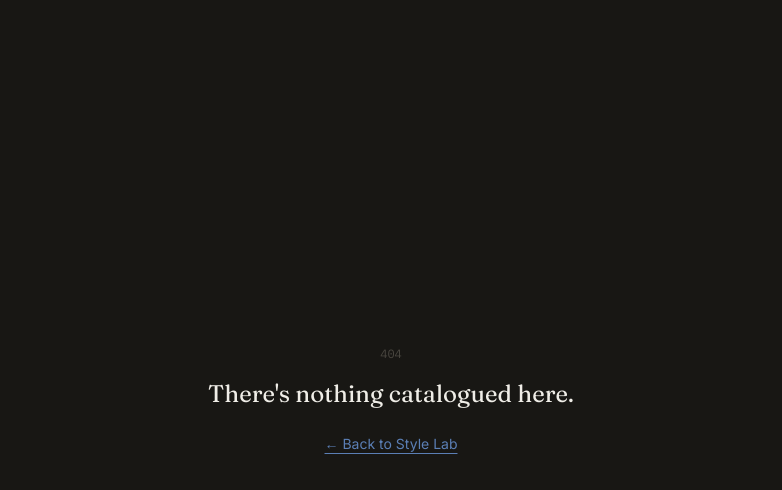
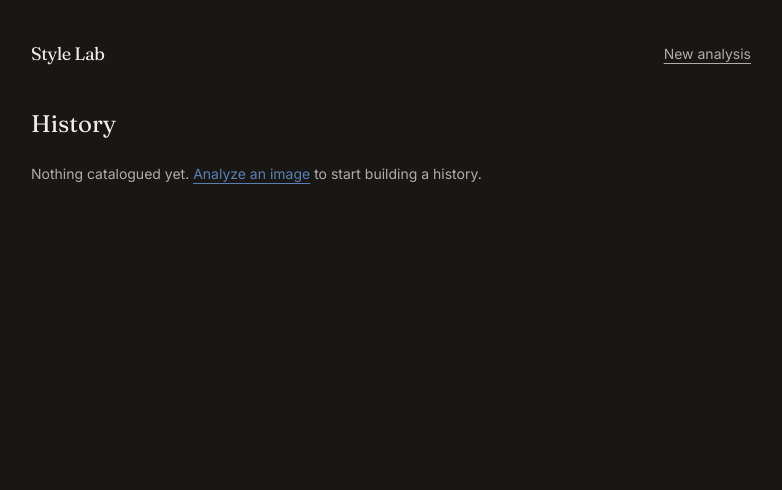
Before and after one commit to dpathfinderedge/style-lab, a React (Vite) app: page /history in a window 1280 px wide. Before the commit this address had no page. Shown: the top 490 px of the page, without its empty margins (249-1031 px from the left). Built offline with nearby package versions, Linux system fonts and the light colour scheme.

Commit message:
fix: run vite and vercel dev separately to fix vercel dev breaking Vite's dev server

```diff
--- a/package.json
+++ b/package.json
@@ -5,7 +5,8 @@
   "type": "module",
   "scripts": {
     "dev": "vite",
-    "dev:full": "vercel dev",
+    "dev:api": "vercel dev --listen 3001",
+    "dev:full": "concurrently -k -n vite,api -c blue,magenta \"npm:dev\" \"npm:dev:api\"",
     "build": "tsc -b && vite build",
     "preview": "vite preview",
     "lint": "eslint . --max-warnings 0",
@@ -29,6 +30,7 @@
     "@typescript-eslint/parser": "^8.4.0",
     "@vercel/node": "latest",
     "@vitejs/plugin-react": "^4.3.1",
+    "concurrently": "^8.2.2",
     "eslint": "^9.9.1",
     "eslint-config-prettier": "^9.1.0",
     "eslint-plugin-react-hooks": "^5.1.0-rc.0",
--- a/src/App.tsx
+++ b/src/App.tsx
@@ -2,6 +2,8 @@ import { BrowserRouter, Routes, Route } from "react-router-dom";
 import { ErrorBoundary } from "@/components/ErrorBoundary";
 import LandingPage from "@/pages/LandingPage";
 import LabPage from "@/pages/LabPage";
+import HistoryPage from "@/pages/HistoryPage";
+import HistoryDetailPage from "@/pages/HistoryDetailPage";
 import NotFoundPage from "@/pages/NotFoundPage";
 
 export default function App(): React.JSX.Element {
@@ -11,6 +13,8 @@ export default function App(): React.JSX.Element {
         <Routes>
           <Route path="/" element={<LandingPage />} />
           <Route path="/lab" element={<LabPage />} />
+          <Route path="/history" element={<HistoryPage />} />
+          <Route path="/history/:id" element={<HistoryDetailPage />} />
           <Route path="*" element={<NotFoundPage />} />
         </Routes>
       </BrowserRouter>
--- /dev/null
+++ b/src/hooks/useAnalysisHistory.ts
@@ -0,0 +1,41 @@
+import { useCallback, useState } from "react";
+import { loadHistory, saveHistory, MAX_HISTORY_ENTRIES } from "@/utils/history";
+import type { HistoryEntry } from "@/types/history";
+import type { StyleAnalysis } from "@/types/style-analysis";
+
+interface UseAnalysisHistoryResult {
+  entries: HistoryEntry[];
+  addEntry: (analysis: StyleAnalysis, thumbnailDataUrl: string) => void;
+  removeEntry: (id: string) => void;
+  clearAll: () => void;
+}
+
+export function useAnalysisHistory(): UseAnalysisHistoryResult {
+  const [entries, setEntries] = useState<HistoryEntry[]>(() => loadHistory());
+
+  const addEntry = useCallback((analysis: StyleAnalysis, thumbnailDataUrl: string) => {
+    setEntries((prev) => {
+      const next = [
+        { id: crypto.randomUUID(), createdAt: Date.now(), thumbnailDataUrl, analysis },
+        ...prev,
+      ].slice(0, MAX_HISTORY_ENTRIES);
+      saveHistory(next);
+      return next;
+    });
+  }, []);
+
+  const removeEntry = useCallback((id: string) => {
+    setEntries((prev) => {
+      const next = prev.filter((e) => e.id !== id);
+      saveHistory(next);
+      return next;
+    });
+  }, []);
+
+  const clearAll = useCallback(() => {
+    setEntries([]);
+    saveHistory([]);
+  }, []);
+
+  return { entries, addEntry, removeEntry, clearAll };
+}
--- /dev/null
+++ b/src/pages/HistoryDetailPage.tsx
@@ -0,0 +1,33 @@
+import { Link, useParams } from "react-router-dom";
+import { AnalysisResults } from "@/components/analysis/AnalysisResults";
+import { useAnalysisHistory } from "@/hooks/useAnalysisHistory";
+
+export default function HistoryDetailPage(): React.JSX.Element {
+  const { id } = useParams<{ id: string }>();
+  const { entries } = useAnalysisHistory();
+  const entry = entries.find((e) => e.id === id);
+
+  return (
+    <div className="mx-auto max-w-3xl px-6 py-10">
+      <header className="mb-10 flex flex-wrap items-center justify-between gap-4">
+        <Link to="/" className="font-display text-lg tracking-tight">
+          Style Lab
+        </Link>
+        <Link
+          to="/history"
+          className="text-bone/70 hover:text-bone text-sm underline underline-offset-4"
+        >
+          ← Back to history
+        </Link>
+      </header>
+
+      {entry ? (
+        <AnalysisResults analysis={entry.analysis} previewUrl={entry.thumbnailDataUrl} />
+      ) : (
+        <p className="text-bone/70 text-sm">
+          That entry isn't in your history anymore — it may have been cleared.
+        </p>
+      )}
+    </div>
+  );
+}
--- /dev/null
+++ b/src/pages/HistoryPage.tsx
@@ -0,0 +1,84 @@
+import { Link } from "react-router-dom";
+import { Trash2 } from "lucide-react";
+import { useAnalysisHistory } from "@/hooks/useAnalysisHistory";
+
+export default function HistoryPage(): React.JSX.Element {
+  const { entries, removeEntry, clearAll } = useAnalysisHistory();
+
+  function handleClearAll(): void {
+    if (window.confirm("Clear all saved analyses? This can't be undone.")) {
+      clearAll();
+    }
+  }
+
+  return (
+    <div className="mx-auto max-w-3xl px-6 py-10">
+      <header className="mb-10 flex flex-wrap items-center justify-between gap-4">
+        <Link to="/" className="font-display text-lg tracking-tight">
+          Style Lab
+        </Link>
+        <Link
+          to="/lab"
+          className="text-bone/70 hover:text-bone text-sm underline underline-offset-4"
+        >
+          New analysis
+        </Link>
+      </header>
+
+      <div className="mb-6 flex items-center justify-between">
+        <h1 className="font-display text-2xl">History</h1>
+        {entries.length > 0 ? (
+          <button
+            type="button"
+            onClick={handleClearAll}
+            className="text-pencil hover:text-ochre text-xs transition-colors"
+          >
+            Clear all
+          </button>
+        ) : null}
+      </div>
+
+      {entries.length === 0 ? (
+        <p className="text-bone/70 text-sm">
+          Nothing catalogued yet.{" "}
+          <Link to="/lab" className="text-index underline underline-offset-4">
+            Analyze an image
+          </Link>{" "}
+          to start building a history.
+        </p>
+      ) : (
+        <ul className="flex flex-col gap-3">
+          {entries.map((entry) => (
+            <li key={entry.id} className="border-pencil flex items-center gap-4 border p-3">
+              <Link to={`/history/${entry.id}`} className="flex min-w-0 flex-1 items-center gap-4">
+                <img
+                  src={entry.thumbnailDataUrl}
+                  alt=""
+                  className="border-pencil h-14 w-14 shrink-0 border object-cover"
+                />
+                <div className="min-w-0">
+                  <p className="truncate text-sm">{entry.analysis.medium}</p>
+                  <p className="text-pencil font-mono text-[11px]">
+                    {new Date(entry.createdAt).toLocaleDateString(undefined, {
+                      month: "short",
+                      day: "numeric",
+                      year: "numeric",
+                    })}
+                  </p>
+                </div>
+              </Link>
+              <button
+                type="button"
+                onClick={() => removeEntry(entry.id)}
+                aria-label="Delete this entry"
+                className="text-pencil hover:text-ochre shrink-0 transition-colors"
+              >
+                <Trash2 size={16} />
+              </button>
+            </li>
+          ))}
+        </ul>
+      )}
+    </div>
+  );
+}
--- a/src/pages/LabPage.tsx
+++ b/src/pages/LabPage.tsx
@@ -1,10 +1,13 @@
-import { useCallback } from "react";
+import { useCallback, useEffect, useRef } from "react";
 import { Link } from "react-router-dom";
 import { ImageDropzone } from "@/components/upload/ImageDropzone";
 import { AnalysisSkeleton } from "@/components/analysis/AnalysisSkeleton";
 import { AnalysisResults } from "@/components/analysis/AnalysisResults";
 import { useImageUpload } from "@/hooks/useImageUpload";
 import { useStyleAnalysis } from "@/hooks/useStyleAnalysis";
+import { useAnalysisHistory } from "@/hooks/useAnalysisHistory";
+import { createThumbnailDataUrl } from "@/utils/image";
+import type { StyleAnalysis } from "@/types/style-analysis";
 
 export default function LabPage(): React.JSX.Element {
   const {
@@ -15,8 +18,24 @@ export default function LabPage(): React.JSX.Element {
     setFile,
     reset: resetUpload,
   } = useImageUpload();
-  const { result, error: analysisError, isLoading, analyze, reset: resetAnalysis } =
-    useStyleAnalysis();
+  const {
+    result,
+    error: analysisError,
+    isLoading,
+    analyze,
+    reset: resetAnalysis,
+  } = useStyleAnalysis();
+  const { addEntry } = useAnalysisHistory();
+
+  const savedResultRef = useRef<StyleAnalysis | null>(null);
+
+  useEffect(() => {
+    if (!result || !image || savedResultRef.current === result) return;
+    savedResultRef.current = result;
+    void createThumbnailDataUrl(image.file).then((thumbnailDataUrl) => {
+      addEntry(result, thumbnailDataUrl);
+    });
+  }, [result, image, addEntry]);
 
   const handleFileSelected = useCallback(
     (file: File) => {
@@ -34,6 +53,7 @@ export default function LabPage(): React.JSX.Element {
   const handleStartOver = useCallback(() => {
     resetUpload();
     resetAnalysis();
+    savedResultRef.current = null;
   }, [resetUpload, resetAnalysis]);
 
   return (
@@ -41,6 +61,13 @@ export default function LabPage(): React.JSX.Element {
       <header className="mb-12 flex flex-wrap items-center justify-between gap-4">
         <Link to="/" className="font-display text-lg tracking-tight">
           Style Lab
+        </Link>
+        <div className="flex items-center gap-4">
+          <Link
+            to="/history"
+            className="text-bone/70 hover:text-bone text-sm underline underline-offset-4"
+          >
+            History
           </Link>
           {(image ?? result) ? (
             <button
@@ -51,6 +78,7 @@ export default function LabPage(): React.JSX.Element {
               Start over
             </button>
           ) : null}
+        </div>
       </header>
 
       {!result && !isLoading ? (
--- a/src/pages/LandingPage.tsx
+++ b/src/pages/LandingPage.tsx
@@ -33,12 +33,20 @@ export default function LandingPage(): React.JSX.Element {
     <div className="mx-auto max-w-5xl px-6 py-10">
       <header className="mb-16 flex flex-wrap items-center justify-between gap-4">
         <span className="font-display text-lg tracking-tight">Style Lab</span>
+        <div className="flex items-center gap-4">
+          <Link
+            to="/history"
+            className="text-bone/70 hover:text-bone text-sm underline underline-offset-4"
+          >
+            History
+          </Link>
           <Link
             to="/lab"
             className="border-bone/40 hover:bg-bone hover:text-ink border px-4 py-1.5 text-sm transition-colors"
           >
             Open the lab
           </Link>
+        </div>
       </header>
 
       <section className="mb-24 grid items-center gap-12 md:grid-cols-2">
--- /dev/null
+++ b/src/types/history.ts
@@ -0,0 +1,8 @@
+import type { StyleAnalysis } from "@/types/style-analysis";
+
+export interface HistoryEntry {
+  id: string;
+  createdAt: number;
+  thumbnailDataUrl: string;
+  analysis: StyleAnalysis;
+}
--- /dev/null
+++ b/src/utils/history.ts
@@ -0,0 +1,29 @@
+import type { HistoryEntry } from "@/types/history";
+
+const STORAGE_KEY = "style-lab:history";
+export const MAX_HISTORY_ENTRIES = 30;
+
+export function loadHistory(): HistoryEntry[] {
+  try {
+    const raw = localStorage.getItem(STORAGE_KEY);
+    if (!raw) return [];
+    const parsed: unknown = JSON.parse(raw);
+    return Array.isArray(parsed) ? (parsed as HistoryEntry[]) : [];
+  } catch {
+    return [];
+  }
+}
+
+export function saveHistory(entries: HistoryEntry[]): void {
+  try {
+    localStorage.setItem(STORAGE_KEY, JSON.stringify(entries));
+  } catch {
+    if (entries.length <= 1) return;
+    const trimmed = entries.slice(0, Math.ceil(entries.length / 2));
+    try {
+      localStorage.setItem(STORAGE_KEY, JSON.stringify(trimmed));
+    } catch {
+      // Storage may be disabled entirely (private browsing, etc.) — give up silently.
+    }
+  }
+}
--- a/src/utils/image.ts
+++ b/src/utils/image.ts
@@ -35,10 +35,6 @@ function readImageDimensions(file: File): Promise<{ width: number; height: numbe
   });
 }
 
-/**
- * Validates a file before it's ever sent anywhere — catches wrong type,
- * oversized files, and unreasonably large dimensions client-side.
- */
 export async function validateImage(
   file: File,
 ): Promise<{ ok: true; value: ValidatedImage } | { ok: false; error: ImageValidationError }> {
@@ -69,7 +65,6 @@ export async function validateImage(
   }
 }
 
-/** Converts a File to a bare base64 string (no data: URL prefix) for the API payload. */
 export function fileToBase64(file: File): Promise<string> {
   return new Promise((resolve, reject) => {
     const reader = new FileReader();
@@ -85,3 +80,35 @@ export function fileToBase64(file: File): Promise<string> {
     reader.readAsDataURL(file);
   });
 }
+
+export function createThumbnailDataUrl(file: File, maxDimension = 320): Promise<string> {
+  return new Promise((resolve, reject) => {
+    const url = URL.createObjectURL(file);
+    const img = new Image();
+    img.onload = () => {
+      const scale = Math.min(1, maxDimension / Math.max(img.naturalWidth, img.naturalHeight));
+      const width = Math.round(img.naturalWidth * scale);
+      const height = Math.round(img.naturalHeight * scale);
+
+      const canvas = document.createElement("canvas");
+      canvas.width = width;
+      canvas.height = height;
+      const ctx = canvas.getContext("2d");
+
+      URL.revokeObjectURL(url);
+
+      if (!ctx) {
+        reject(new Error("Canvas 2D context unavailable"));
+        return;
+      }
+
+      ctx.drawImage(img, 0, 0, width, height);
+      resolve(canvas.toDataURL("image/jpeg", 0.72));
+    };
+    img.onerror = () => {
+      URL.revokeObjectURL(url);
+      reject(new Error("Could not load image for thumbnail"));
+    };
+    img.src = url;
+  });
+}
--- a/vite.config.ts
+++ b/vite.config.ts
@@ -10,4 +10,9 @@ export default defineConfig({
       "@": path.resolve(__dirname, "./src"),
     },
   },
+  server: {
+    proxy: {
+      "/api": "http://localhost:3001",
+    },
+  },
 });
```
Also changed, not shown: 1 other file (tests, documents, lock files or other folders). Lines whose indentation alone changed are shown as unchanged.
